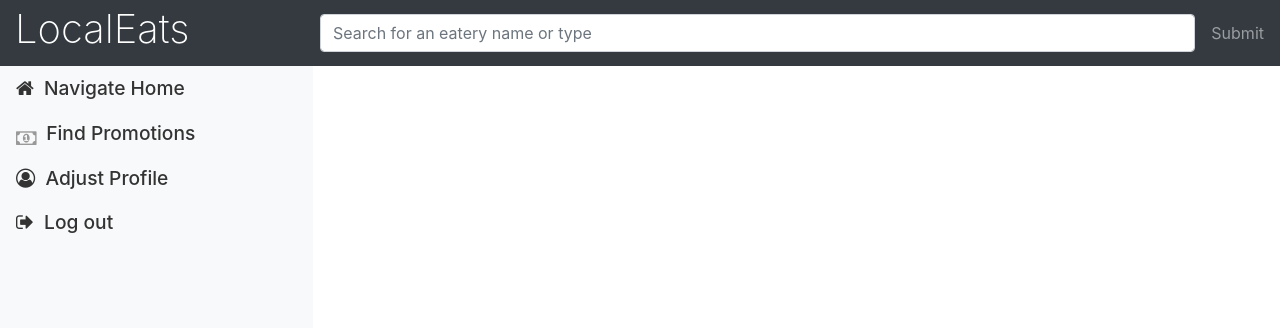
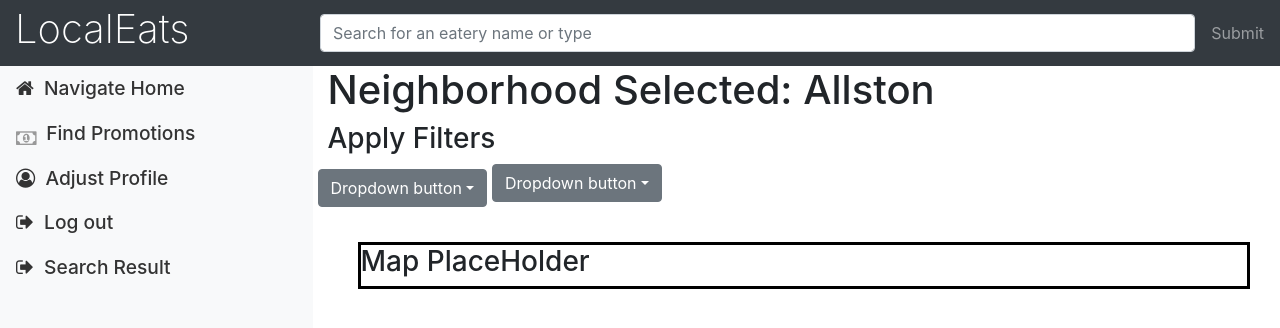
Before and after one commit to zhuje/localEats2, a React (Create React App) app: page /search in a window 1280 px wide. Shown: the top 328 px of the page. Built offline with nearby package versions, Linux system fonts and the light colour scheme.

Commit message:
update framework for other components

```diff
--- a/src/App.js
+++ b/src/App.js
@@ -5,7 +5,7 @@ import Route from "react-router-dom/es/Route";
 import Home from "./components/Home"
 import Promotions from "./components/Promotions"
 import Profile from "./components/Profile"
-
+import SearchResult from "./components/SearchResult"
 
 
 export default class App extends React.Component{
@@ -25,15 +25,15 @@ export default class App extends React.Component{
                         <input className="form-control form-control-dark w-100" type="text"
                                placeholder="Search for an eatery name or type" aria-label="Search"/>
                         <ul className="navbar-nav px-3">
-                            <li className="nav-item text-nowrap">
-                                <a className="nav-link" href="#">Submit</a>
+                            <li className="nav-item text-nowrap ">
+                                <a className="nav-link"   href="#">Submit</a>
                             </li>
                         </ul>
                     </nav>
 
                     {/* SideBar */}
                     <div className="row">
-                        <nav className="col-md-3 d-non d-md-block bg-light sidebar">
+                        <nav className="col-md-3 d-none d-md-block bg-light sidebar">
                             <div className="sidebar-sticky">
                                 <ul className="nav flex-column">
                                     {/* Home */}
@@ -69,6 +69,16 @@ export default class App extends React.Component{
                                         </a>
                                     </li>
 
+
+                                    {/* Search Result  */}
+                                    <li className="nav-item">
+                                        <a className="nav-link" href="search">
+                                            <i className="fa fa-sign-out" aria-hidden="true"></i>
+                                            &nbsp;
+                                            Search Result
+                                        </a>
+                                    </li>
+
                                 </ul>
                             </div>
                         </nav>
@@ -77,6 +87,59 @@ export default class App extends React.Component{
                         <Route path={["/home", "/"]} exact component={Home}/>
                         <Route path="/promotions" exact component={Promotions}/>
                         <Route path="/profile" exact component={Profile}/>
+                        <Route path="/search" exact component={SearchResult}/>
+
+
+                        {/* Collapse NavBar w/Hamburger */}
+                        {/*<nav className=" col-3 navbar navbar-expand-lg navbar-light bg-light">*/}
+                        {/*    <a className="navbar-brand" href="#"></a>*/}
+                        {/*    <button className="navbar-toggler" type="button"*/}
+                        {/*            data-toggle="collapse" data-target="#navbarSupportedContent"*/}
+                        {/*            aria-controls="navbarSupportedContent" aria-expanded="false"*/}
+                        {/*            aria-label="Toggle navigation">*/}
+                        {/*        <span className="navbar-toggler-icon"></span>*/}
+                        {/*    </button>*/}
+
+                        {/*    <div className="collapse navbar-collapse"*/}
+                        {/*         id="navbarSupportedContent">*/}
+                        {/*        <ul className="navbar-nav mr-auto">*/}
+                        {/*            <li className="nav-item active">*/}
+                        {/*                <a className="nav-link" href="#">Home <span*/}
+                        {/*                    className="sr-only">(current)</span></a>*/}
+                        {/*            </li>*/}
+                        {/*            <li className="nav-item">*/}
+                        {/*                <a className="nav-link" href="#">Link</a>*/}
+                        {/*            </li>*/}
+                        {/*            <li className="nav-item dropdown">*/}
+                        {/*                <a className="nav-link dropdown-toggle" href="#"*/}
+                        {/*                   id="navbarDropdown" role="button"*/}
+                        {/*                   data-toggle="dropdown" aria-haspopup="true"*/}
+                        {/*                   aria-expanded="false">*/}
+                        {/*                    Dropdown*/}
+                        {/*                </a>*/}
+                        {/*                <div className="dropdown-menu"*/}
+                        {/*                     aria-labelledby="navbarDropdown">*/}
+                        {/*                    <a className="dropdown-item" href="#">Action</a>*/}
+                        {/*                    <a className="dropdown-item" href="#">Another*/}
+                        {/*                        action</a>*/}
+                        {/*                    <div className="dropdown-divider"></div>*/}
+                        {/*                    <a className="dropdown-item" href="#">Something else*/}
+                        {/*                        here</a>*/}
+                        {/*                </div>*/}
+                        {/*            </li>*/}
+                        {/*            <li className="nav-item">*/}
+                        {/*                <a className="nav-link disabled" href="#">Disabled</a>*/}
+                        {/*            </li>*/}
+                        {/*        </ul>*/}
+                        {/*        <form className="form-inline my-2 my-lg-0">*/}
+                        {/*            <input className="form-control mr-sm-2" type="search"*/}
+                        {/*                   placeholder="Search" aria-label="Search"/>*/}
+                        {/*            <button className="btn btn-outline-success my-2 my-sm-0"*/}
+                        {/*                    type="submit">Search*/}
+                        {/*            </button>*/}
+                        {/*        </form>*/}
+                        {/*    </div>*/}
+                        {/*</nav>*/}
 
                     </div>
                 </div>
--- a/src/components/Home.js
+++ b/src/components/Home.js
@@ -6,16 +6,17 @@ import '../style/style.home.css'
 export default class Home extends React.Component {
     render(){
         return (
-                <div className="col-md-9 dev_home_container" >
+                <div className="col-sm-12 col-md-9">
                     <div className="dev_background">
                         <div className="dev_transbox">
                             <h1 className="dev_title"> Welcome to Local Eats </h1>
                             <p> We're dedicated to helping you find local eateries
                                 within your Boston neighborhood. The economic fallout
-                                of COVID has caused many small locally owned restaurants
+                                of COVID has caused many small, locally owned restaurants
                                 to close. As a result we are creating a website to
                                 assist patrons in identifying and supporting their local
                                 economies by eating local!
+
                             </p>
 
                             <h1 className="dev_title"> Select a Neighborhood : </h1>
--- a/src/components/Profile.js
+++ b/src/components/Profile.js
@@ -1,10 +1,15 @@
 import React from "react";
+import "../style/style.profile.css"
 
 
 export default class Profile extends React.Component{
     render(){
         return(
-            <h1> Profile </h1>
+            <div>
+                <div className="col-sm-12 col-md-9">
+                    <h1> Profile </h1>
+                </div>
+            </div>
         )
     }
 }
--- a/src/components/Promotions.js
+++ b/src/components/Promotions.js
@@ -1,10 +1,15 @@
 import React from "react";
+import "../style/style.promotions.css"
 
 
 export default class Promotions extends React.Component{
     render(){
         return(
-            <h1> Promotions </h1>
+            <div>
+                <div className="col-sm-12 col-md-9">
+                    <h1> Promotions </h1>
+                </div>
+            </div>
         )
     }
 }
--- /dev/null
+++ b/src/components/SearchResult.js
@@ -0,0 +1,53 @@
+import React from "react";
+import "../style/style.searchresult.css"
+
+export default class SearchResult extends React.Component{
+    render(){
+        return(
+            <div className="col-sm-12 col-md-9 dev_home_container" >
+
+                <h1> Neighborhood Selected: Allston </h1>
+                <h3> Apply Filters </h3>
+
+                <div className="row">
+
+                    {/* Filter by Eatery */}
+                    <div className="dropdown dev_button_spacing">
+                        <button className="btn btn-secondary dropdown-toggle" type="button"
+                                id="dropdownMenuButton" data-toggle="dropdown" aria-haspopup="true"
+                                aria-expanded="false">
+                            Dropdown button
+                        </button>
+                        <div className="dropdown-menu" aria-labelledby="dropdownMenuButton">
+                            <a className="dropdown-item" href="#">Action</a>
+                            <a className="dropdown-item" href="#">Another action</a>
+                            <a className="dropdown-item" href="#">Something else here</a>
+                        </div>
+                    </div>
+
+                    {/* Filter by Type */}
+                    <div className="dropdown">
+                        <button className="btn btn-secondary dropdown-toggle" type="button"
+                                id="dropdownMenuButton" data-toggle="dropdown" aria-haspopup="true"
+                                aria-expanded="false">
+                            Dropdown button
+                        </button>
+                        <div className="dropdown-menu" aria-labelledby="dropdownMenuButton">
+                            <a className="dropdown-item" href="#">Action</a>
+                            <a className="dropdown-item" href="#">Another action</a>
+                            <a className="dropdown-item" href="#">Something else here</a>
+                        </div>
+                    </div>
+                </div>
+
+                    <div className="dev_placeholder">
+                        <h3> Map PlaceHolder</h3>
+                    </div>
+
+
+
+            </div>
+
+        )
+    }
+}
--- /dev/null
+++ b/src/style/style.searchresult.css
@@ -0,0 +1,12 @@
+.dev_title{
+    font-weight: 200;
+}
+
+.dev_placeholder{
+    margin: 30px;
+    border: solid black;
+}
+
+.dev_button_spacing{
+    margin: 5px;
+}
```
Also changed, not shown: src/style/style.app.css (line endings or trailing spaces), src/style/style.profile.css (added), src/style/style.promotions.css (added).
